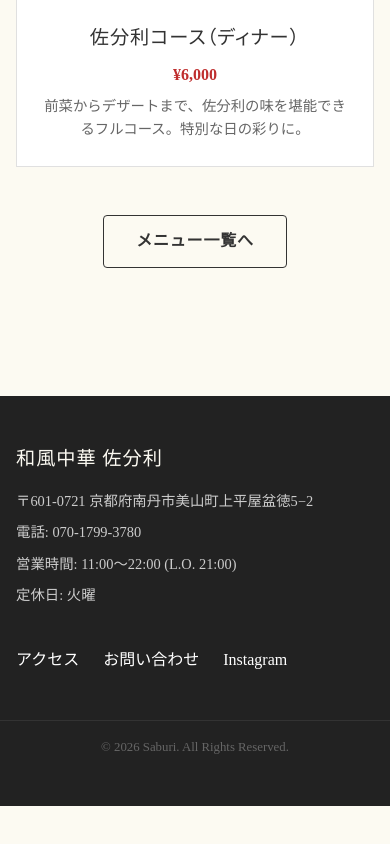
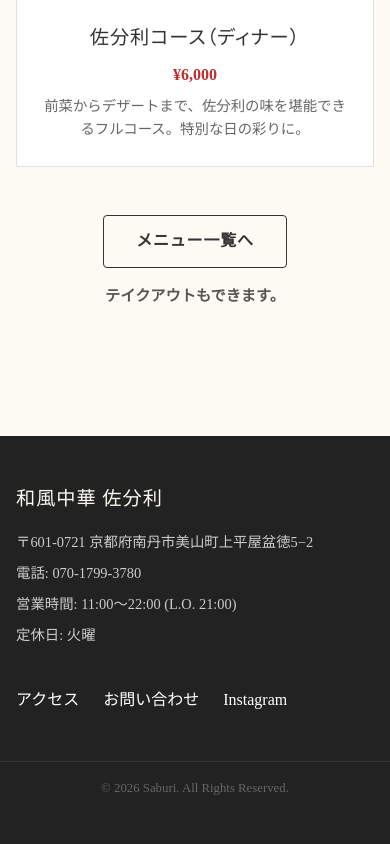
Before and after one commit to por-lgtm/saburi, a Next.js app: page / in a window 390 px wide. Shown: the part 2552-3396 px from the top of the page. Before the commit the page ends 3358 px from the top, so only its background shows below. Built offline with nearby package versions, Linux system fonts and the light colour scheme.

Commit message:
feat: Add takeout available text to homepage

```diff
--- a/src/app/page.js
+++ b/src/app/page.js
@@ -71,10 +71,13 @@ export default function Home() {
               </div>
             ))}
           </div>
-          <div className="text-center" style={{ marginTop: '3rem' }}>
+          <div className={styles.actionArea}>
             <Link href="/menu" className="btn btn-outline">
               メニュー一覧へ
             </Link>
+            <p className={styles.takeoutMsg}>
+              テイクアウトもできます。
+            </p>
           </div>
         </div>
       </section>
--- a/src/app/page.module.css
+++ b/src/app/page.module.css
@@ -117,3 +117,29 @@
   font-size: 0.9rem;
   color: #666;
 }
+
+/* Action Area (Button + Message) */
+.actionArea {
+  margin-top: 3rem;
+  text-align: center;
+  position: relative;
+}
+
+.takeoutMsg {
+  position: absolute;
+  right: 0;
+  bottom: 0;
+  margin: 0;
+  font-size: 0.95rem;
+  font-weight: bold;
+  color: #555;
+}
+
+@media (max-width: 768px) {
+  .takeoutMsg {
+    position: static;
+    margin-top: 1rem;
+    display: block;
+    text-align: center;
+  }
+}
```
